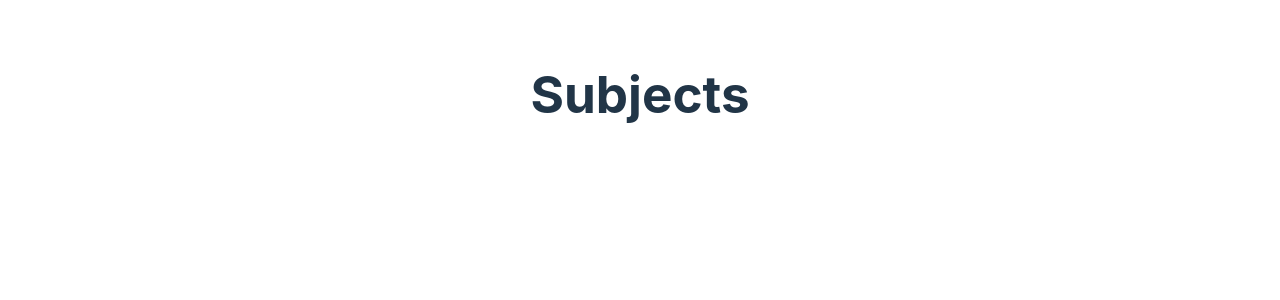
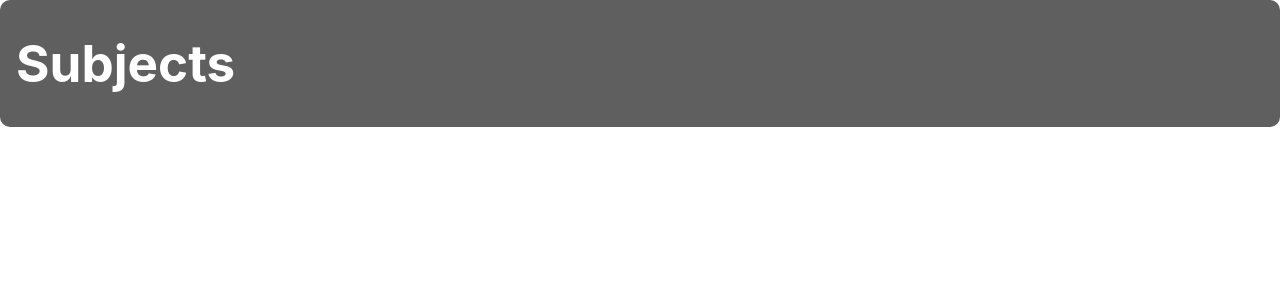
Before and after one commit to Smith-Pad/subjects-beta, a React (Vite) app: page / in a window 1280 px wide. Shown: the top 300 px of the page. Built offline with nearby package versions, Linux system fonts and the light colour scheme.

Commit message:
ported layouts from production Smith-Pad UX

```diff
--- a/src/App.css
+++ b/src/App.css
@@ -1,6 +1,156 @@
-#root {
-    max-width: 1280px;
-    margin: 0 auto;
-    padding: 2rem;
-    text-align: center;
+  .layout {
+      background-color: rgb(95, 95, 95);
+      color: white;
+      padding: 10em 1em;
+      position: relative;
+      z-index: 2;
+
+      animation-name: layouts;
+      animation-duration: 2s;
+
+
+  }
+
+
+
+  /* No Animation */
+  .get-no-layout-indicator-side-round {
+      background-color: rgb(95, 95, 95);
+      color: white;
+      padding: 1px 1em;
+      border-radius: 10px;
+
+  }
+
+
+  /* With Animations */
+  .layout.side-round {
+      border-radius: 10px;
+      height: 10vh;
+
+  }
+
+  .layout.side-round.indicator {
+      height: 10vh;
+
+  }
+
+  .layout.indicator-side-round {
+      padding: 1px 1em;
+      border-radius: 10px;
+  }
+
+/********************************************
+    Subclasses for Layouts
+Contents of Subclasses {
+
+- Regular Layout Subclasses
+- Layout Side Round Subclasses
+- Layout Side Round Indicator
+- Layout Indicator Side Round
 }
+/*******************************************/
+
+
+
+
+
+
+  /********************************************
+              Regular Layout Subclasses
+  /*******************************************/
+
+  .layout.color-is-red {
+      background-color: rgb(179, 0, 0);
+  }
+
+  .layout.color-is-orange {
+      background-color: rgb(230, 84, 0);
+  }
+
+  .layout.color-is-blue {
+      background-color: rgb(4, 95, 170);
+  }
+
+  .layout.color-is-green {
+      background-color: rgb(0, 156, 0);
+  }
+
+  /********************************************
+           Layout Side Round Subclasses
+  /*******************************************/
+
+  .layout.side-round.color-is-red {
+      background-color: rgb(179, 0, 0);
+  }
+
+  .layout.side-round.color-is-orange {
+      background-color: rgb(230, 84, 0);
+  }
+
+  .layout.side-round.color-is-blue {
+      background-color: rgb(4, 95, 170);
+  }
+
+  .layout.side-round.color-is-green {
+      background-color: rgb(0, 156, 0);
+  }
+
+
+  /********************************************
+     Layout Side Round Indicator Subclasses
+  /*******************************************/
+
+
+  .layout.side-round.indicator.color-is-red {
+      background-color: rgb(179, 0, 0);
+  }
+
+  .layout.side-round.indicator.color-is-orange {
+      background-color: rgb(230, 84, 0);
+  }
+
+  .layout.side-round.indicator.color-is-blue {
+      background-color: rgb(4, 95, 170);
+  }
+
+  .layout.side-round.indicator.color-is-green {
+      background-color: rgb(0, 156, 0);
+  }
+
+
+  /********************************************
+  Layout Indicator Side Round Subclasses
+/*******************************************/
+
+  .layout.indicator-side-round.color-is-red {
+      background-color: rgb(179, 0, 0);
+  }
+
+  .layout.indicator-side-round.color-is-orange {
+      background-color: rgb(230, 84, 0);
+  }
+
+  .layout.indicator-side-round.color-is-blue {
+      background-color: rgb(4, 95, 170);
+  }
+
+  .layout.indicator-side-round.color-is-green {
+      background-color: rgb(0, 156, 0);
+  }
+
+
+
+  /********************************************
+  Change Color to prevent Screen Burn-IN
+ /*******************************************/
+
+  .layout.animate-sunset-theme {
+      /*background: linear-gradient(190deg, #341801, #9f3b02, #963600, #bf4500, #e15100, #000000, #000000, #000000);*/
+      background: linear-gradient(190deg, #030000, #160200, #290300, #3d0400, #500600, #640700, #770900, #8b0a00, #9f0c00, #b20d00);
+      background-size: 1600% 1600%;
+
+      -webkit-animation: Sunset-Theme 17s ease infinite;
+      -moz-animation: Sunset-Theme 17s ease infinite;
+      animation: Sunset-Theme 17s ease infinite;
+  }
```
